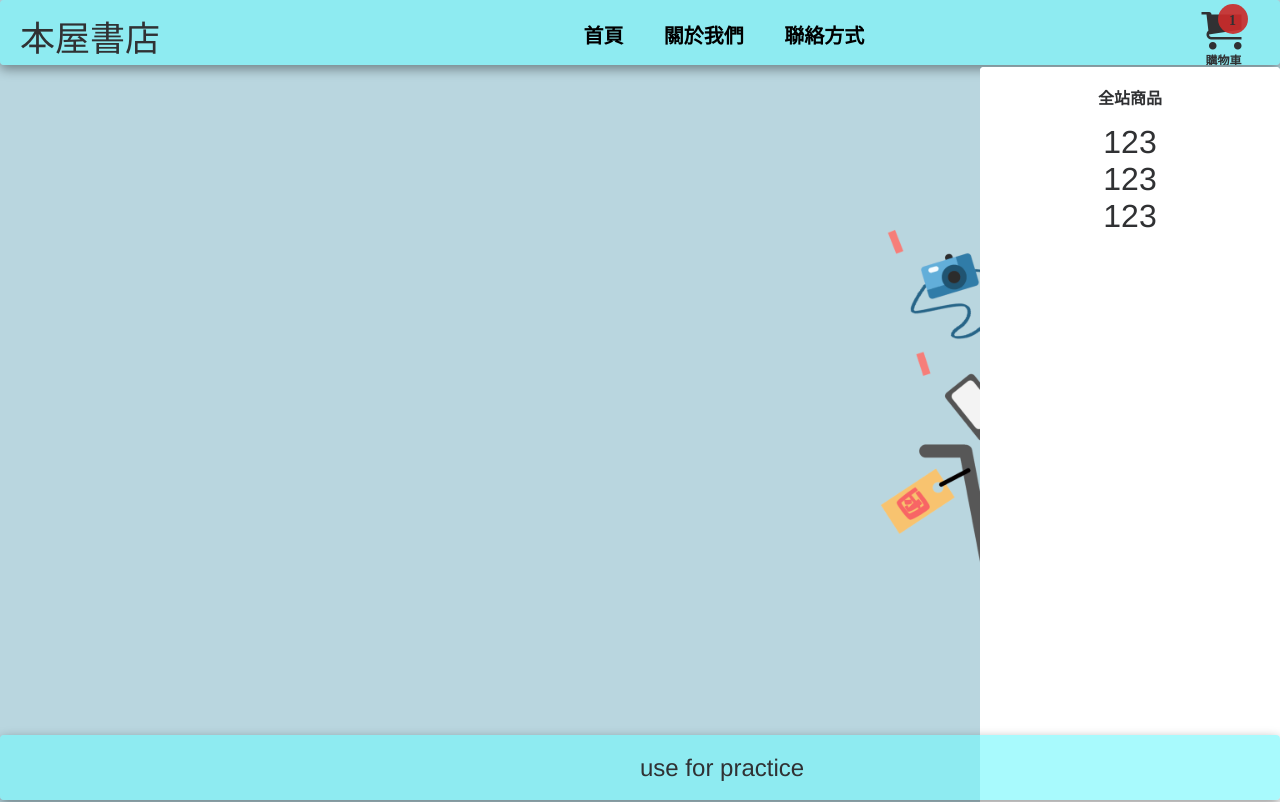
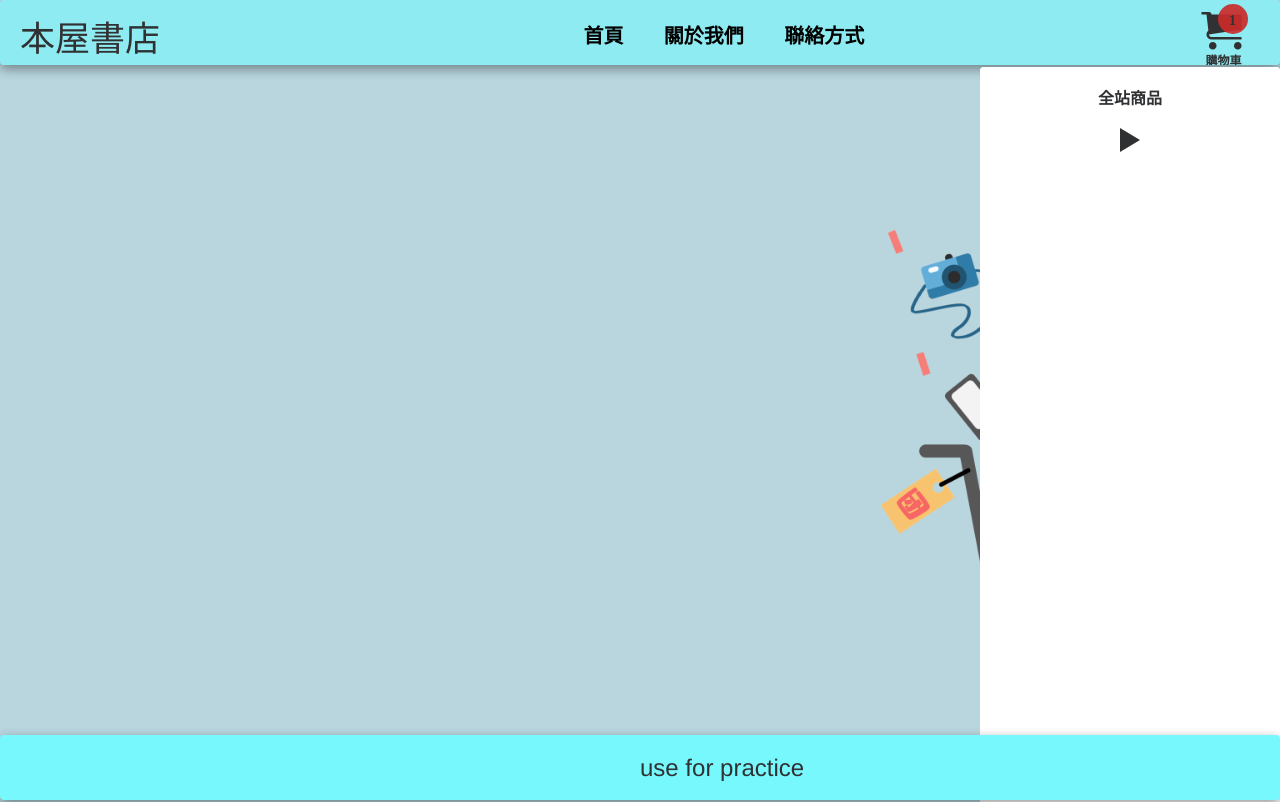
Before and after one commit to deltalinkgithub/project, a Vue app: page / in a window 1280 px wide. Shown: the top 802 px of the page. Built offline with nearby package versions, Linux system fonts and the light colour scheme.

Commit message:
modify_main_page

```diff
--- a/src/assets/css/main/main.css
+++ b/src/assets/css/main/main.css
@@ -1,7 +1,5 @@
 body {
     background-color: rgb(185, 214, 223);
-    width:1080px;
-    height:1920px;
 }
 
 #main{
@@ -68,12 +66,12 @@ body {
 }
 
 #bottom-list .box-card{
-    position:absolute;
+    position:fixed;
     right:0px;
-    bottom:0px;
+    bottom:0em;
     width:100%;
     height:65px;
-    background-color: rgba(119, 248, 252, 0.637);
+    background-color: rgb(119, 248, 252);
     box-shadow: 0 4px 12px rgba(0, 0, 0, 0.4);
     border:0px;
 }
--- a/src/components/main/menu.vue
+++ b/src/components/main/menu.vue
@@ -5,14 +5,11 @@
                 <span><slot></slot></span>
             </div>
             <div id="body">
-                <span class="item-block">
-                    123
-                </span>
-                <span class="item-block">
-                    123
-                </span>
-                <span class="item-block">
-                    123
+                <span class="item-block" @click="show=false">
+                    <!-- <transition name="arrow"> -->
+                        <!-- <span class="icon-play3" v-if="show" key="t1"></span> -->
+                        <span class="icon-play3"  key="t2"></span>
+                    <!-- </transition> -->
                 </span>
             </div>
             <div id="menu-bottom">
@@ -26,6 +23,7 @@
         data(){
             return {
                 a:[{'種類一':['第一項,第二項']},{'種類二':['第一項','第二項']}],
+                show:true,
                 enable:false
             };
         },
@@ -89,6 +87,9 @@
     .box-card #body .item-block:hover{
         background-color: rgba(201, 187, 187, 0.418);
     }
+    #ninety-deg{
+        transform: rotate(90deg);
+    }
 
     .slide-enter-active,
     .slide-leave-active {
@@ -103,4 +104,21 @@
     .slide-leave-to {
         transform: translateX(100%);
     }
+
+    .arrow-enter-active,
+    .arrow-leave-active {
+        transition: transform 0.2s;
+        display: block;
+    }
+
+    .arrow-enter-to,.arrow-leave{
+        transform: rotate(0deg);
+        display: block;
+    }
+
+    .arrow-enter,
+    .arrow-leave-to {
+        transform: rotate(90deg);
+        display: block;
+    }
 </style>
```
